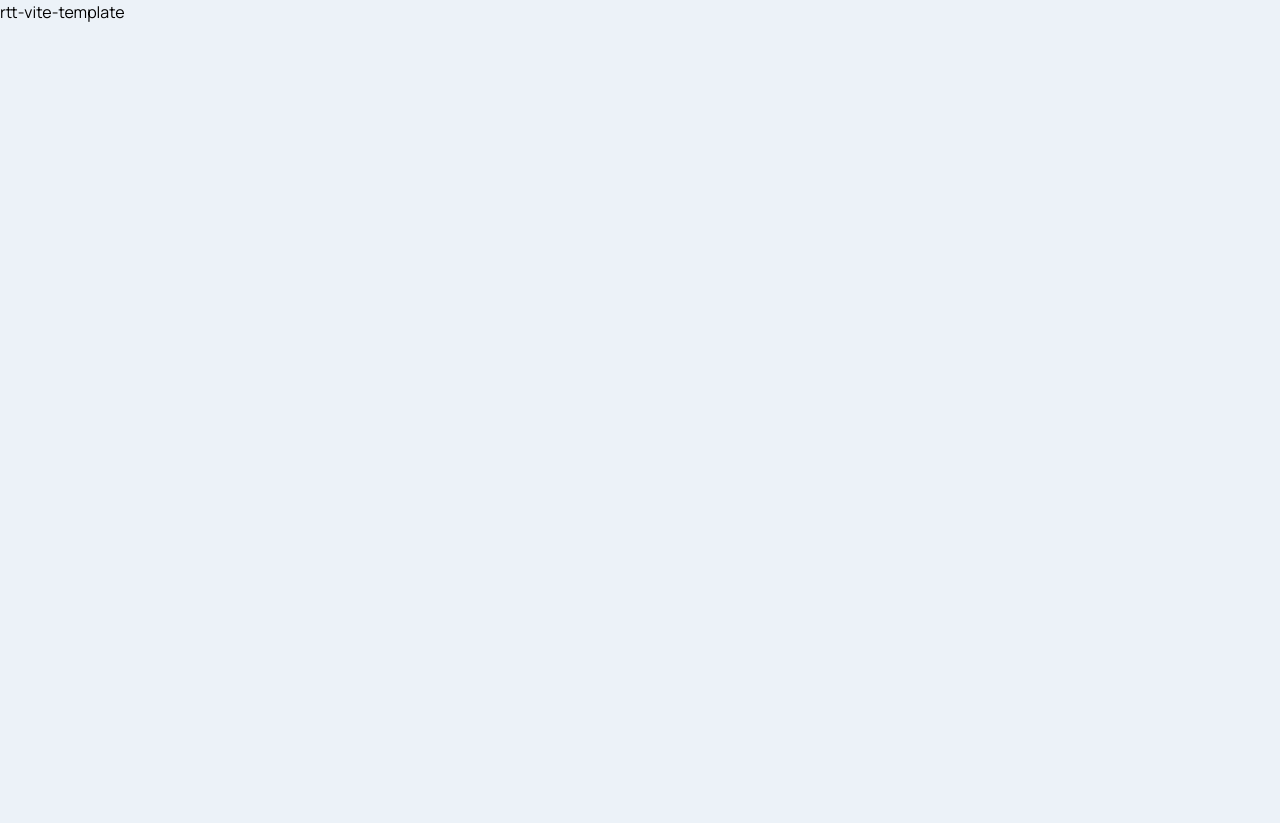
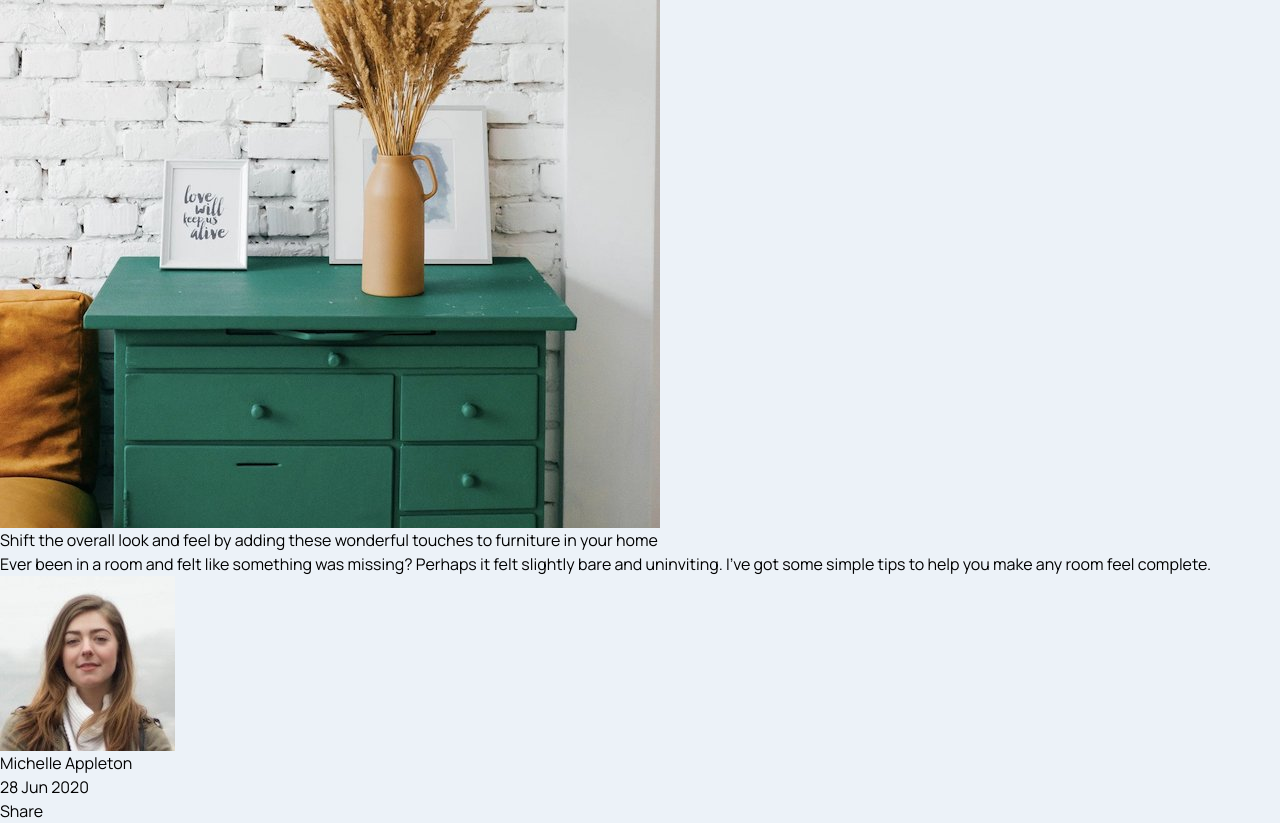
Before and after one commit to raswonders/article-preview-component, a React (Vite) app: page / in a window 1280 px wide. Before the commit the page ends 800 px from the top, so only its background shows below. Built offline with nearby package versions, Linux system fonts and the light colour scheme.

Commit message:
add data & html for article

```diff
--- a/src/App.tsx
+++ b/src/App.tsx
@@ -1,7 +1,29 @@
+import article from "./data.json";
+
 function App() {
   return (
     <>
-      <h1>rtt-vite-template</h1>
+      <article className="">
+        <header className="">
+          <img src={article.image.url} alt={article.image.alt} className="" />
+        </header>
+        <section className="">
+          <h1 className="">{article.title}</h1>
+          <p className="">{article.content}</p>
+        </section>
+        <footer className="">
+          <img
+            src={article.author.image.url}
+            alt={article.author.image.alt}
+            className=""
+          />
+          <div className="">
+            <h2 className="">{article.author.name}</h2>
+            <h3 className="">{article.author.date}</h3>
+          </div>
+          <button className="">Share</button>
+        </footer>
+      </article>
     </>
   );
 }
--- /dev/null
+++ b/src/data.json
@@ -0,0 +1,16 @@
+{
+  "title": "Shift the overall look and feel by adding these wonderful touches to furniture in your home",
+  "content": "Ever been in a room and felt like something was missing? Perhaps it felt slightly bare and uninviting. I've got some simple tips to help you make any room feel complete.",
+  "author": {
+    "name": "Michelle Appleton",
+    "date": "28 Jun 2020",
+    "image": {
+      "url": "/assets/avatar-michelle.jpg",
+      "alt": ""
+    }
+  },
+  "image": {
+    "url": "/assets/drawers.jpg",
+    "alt": "A green drawer with decorative items on top, set against a white brick wall."
+  }
+}
```
